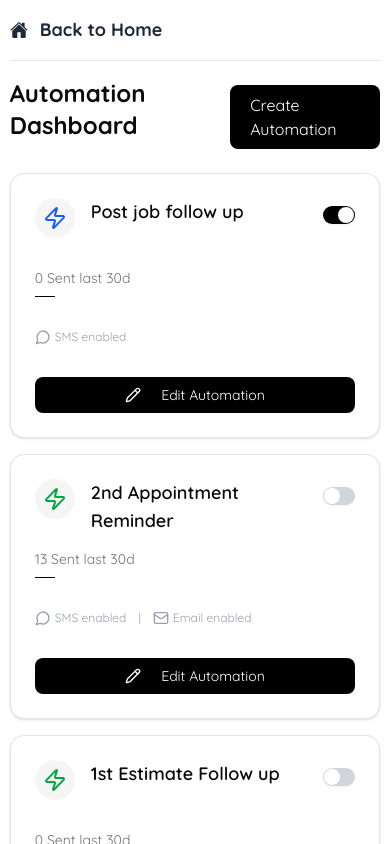
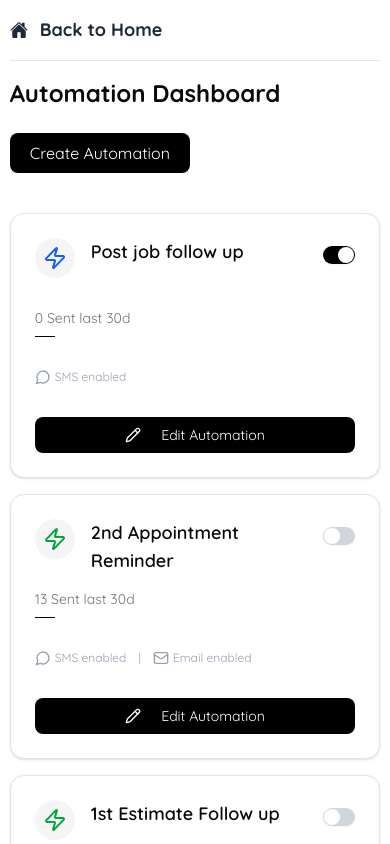
Before and after one commit to MarufAlAslam/react-responsive-email-message-UI, a React (Vite) app: page /automation in a window 390 px wide. Shown: the top 844 px of the page. Built offline with nearby package versions, Linux system fonts and the light colour scheme.

Commit message:
updated responsive view

```diff
--- a/src/pages/automation/index.tsx
+++ b/src/pages/automation/index.tsx
@@ -93,9 +93,9 @@ export default function Automation() {
     };
     return (
         <div className="space-y-4">
-            <div className="flex justify-between items-center gap-2">
+            <div className="flex md:flex-row flex-col justify-between items-start md:items-center gap-2">
                 <h1 className="text-2xl font-bold mb-4">Automation Dashboard</h1>
-                <Link to="/automation/create" className="btn bg-black text-white hover:bg-gray-800 px-5 py-2 rounded-md">
+                <Link to="/automation/create" className="btn bg-black md:mb-0 mb-6 text-white hover:bg-gray-800 px-5 py-2 rounded-md">
                     Create Automation
                 </Link>
             </div>
--- a/src/pages/create-automation/index.tsx
+++ b/src/pages/create-automation/index.tsx
@@ -65,7 +65,7 @@ export default function CreateAutomationPage() {
             {/* A. Select Automation Type */}
             <div>
                 <h2 className="font-semibold mb-2">Select Automation Type</h2>
-                <div className="grid grid-cols-2 md:grid-cols-3 gap-4">
+                <div className="grid grid-cols-1 md:grid-cols-2 lg:grid-cols-3 gap-4">
                     {automationTypes.map((type) => (
                         <Card
                             key={type.label}
--- a/src/pages/edit-automation/index.tsx
+++ b/src/pages/edit-automation/index.tsx
@@ -54,7 +54,7 @@ export default function EditAutomationPage() {
             {/* A. Select Automation Type */}
             <div>
                 <h2 className="font-semibold mb-2">Select Automation Type</h2>
-                <div className="grid grid-cols-2 md:grid-cols-3 gap-4">
+                <div className="grid grid-cols-1 md:grid-cols-2 lg:grid-cols-3 gap-4">
                     {automationTypes.map((type) => (
                         <Card
                             key={type.label}
--- a/src/routes/main.tsx
+++ b/src/routes/main.tsx
@@ -36,7 +36,7 @@ export const mainRoute = createBrowserRouter([
                 element: <CreateAutomationPage />,
             },
             {
-                path: '/automation/:id',
+                path: '/automation/edit/:id',
                 element: <EditAutomationPage />,
             },
             {
```
